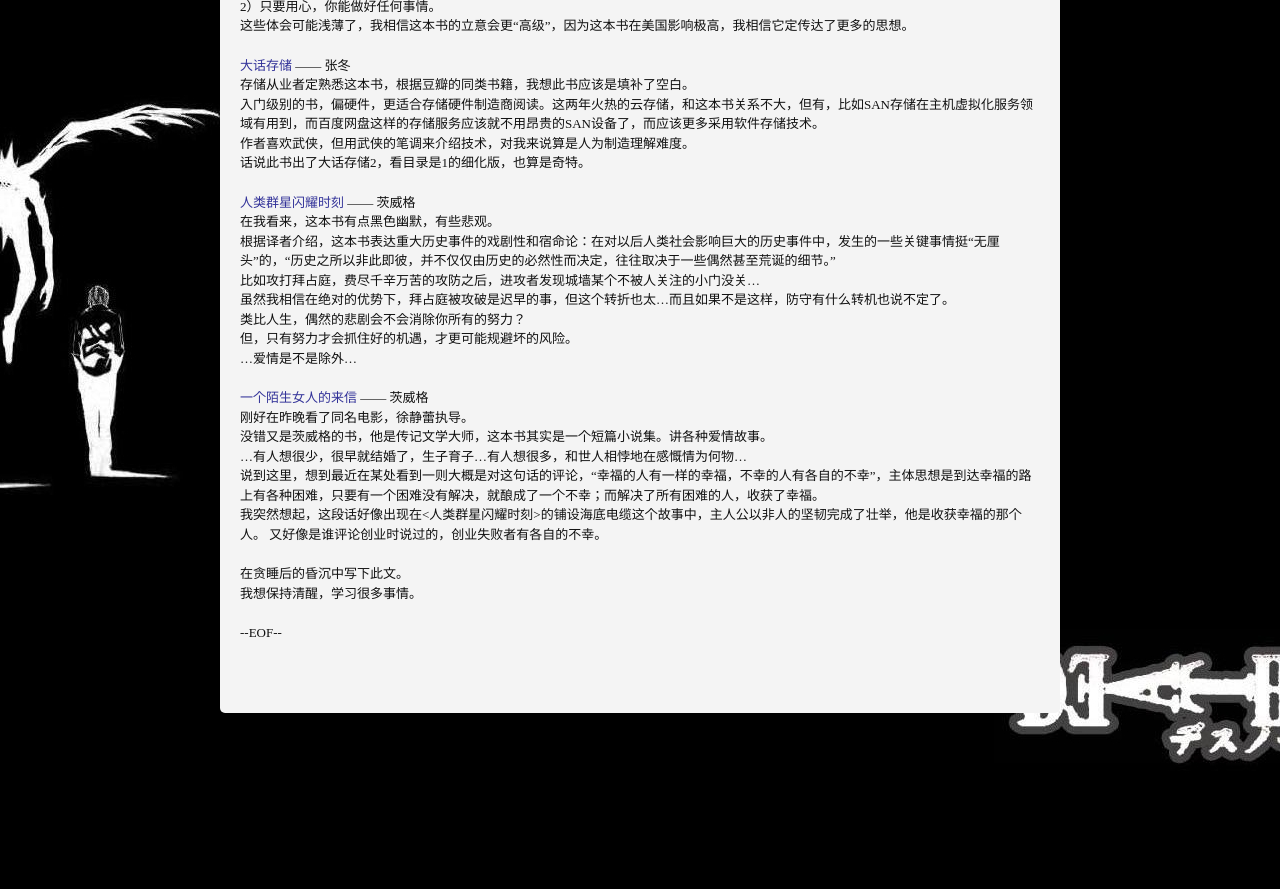
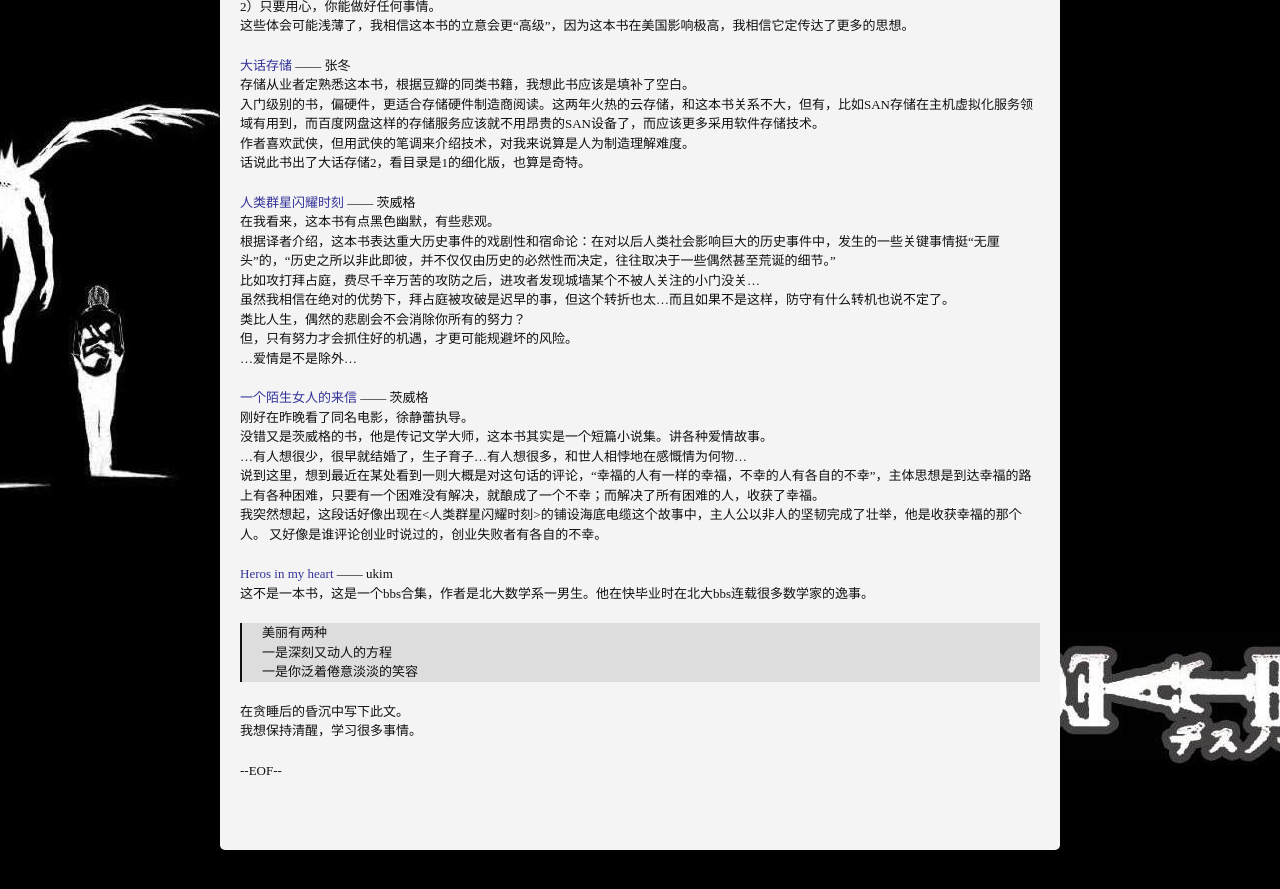
Before and after one commit to tfengmao/xanfeng, a Jekyll site: the page built from _posts/2013-03-31-readings-1303.md, in a window 1280 px wide and 900 px high, scrolled down 624 px. Shown: the top 889 px of the window. Built offline with Jekyll 4.4.1, drawn with Linux system fonts in a browser that asks for light colours; Markdown is read by kramdown in place of the engine named in the settings; comment, search, counter and statistics services are not loaded; before the commit the page ends 1387 px from its top, so only the background shows below that.

Commit message:
added a book

```diff
--- a/_posts/2013-03-31-readings-1303.md
+++ b/_posts/2013-03-31-readings-1303.md
@@ -55,5 +55,13 @@ tags: read book
 我突然想起，这段话好像出现在<人类群星闪耀时刻>的铺设海底电缆这个故事中，主人公以非人的坚韧完成了壮举，他是收获幸福的那个人。
 又好像是谁评论创业时说过的，创业失败者有各自的不幸。
 
+[Heros in my heart](http://www.math.ucla.edu/~wuty11/Heroes%20in%20my%20heart.pdf) —— ukim
+这不是一本书，这是一个bbs合集，作者是北大数学系一男生。他在快毕业时在北大bbs连载很多数学家的逸事。
+
+> 美丽有两种
+> 一是深刻又动人的方程
+> 一是你泛着倦意淡淡的笑容
+
+
 在贪睡后的昏沉中写下此文。
 我想保持清醒，学习很多事情。
```
